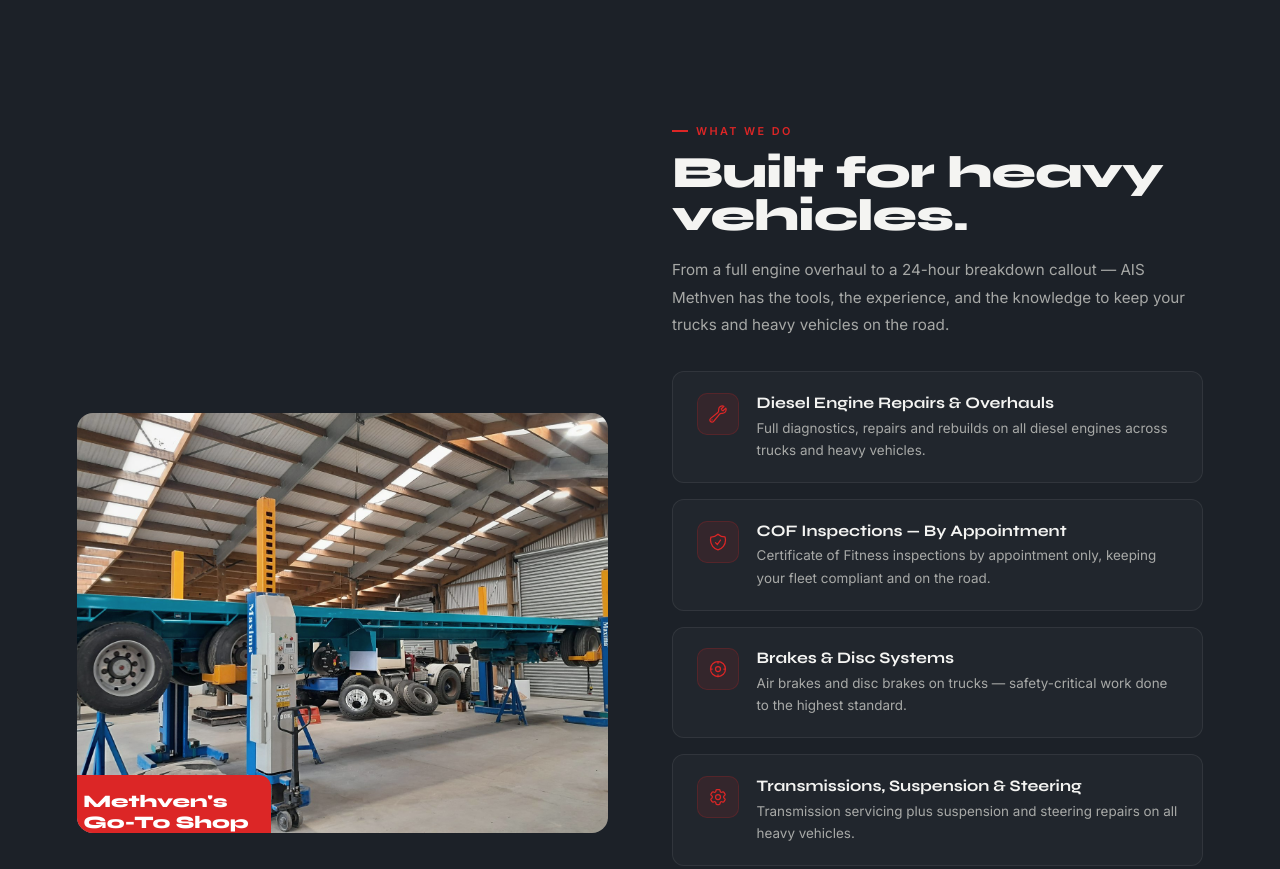
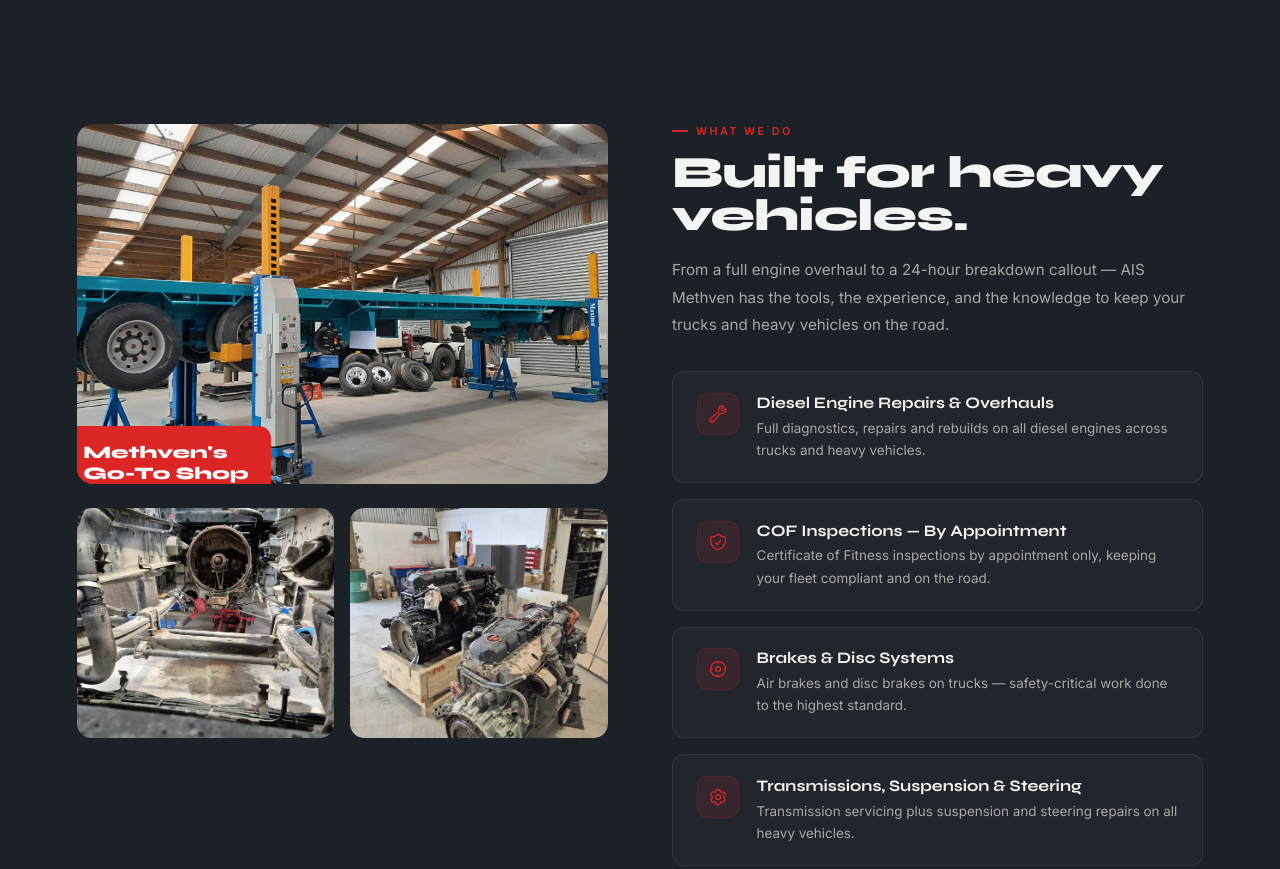
Before and after one commit to scaledsolutionsnz-sketch/ais-methven-demo, a plain HTML site: page index.html in a window 1280 px wide. Shown: the part 960-1829 px from the top of the page. Drawn offline with Linux system fonts and the light colour scheme.

Commit message:
Add photo stack to left of services section

```diff
--- a/index.html
+++ b/index.html
@@ -201,9 +201,14 @@ section { padding: 5.5rem 6%; }
 
 /* ── SERVICES ── */
 #services { background: var(--char2); }
-.services-layout { display: grid; grid-template-columns: 1fr 1fr; gap: 4rem; align-items: center; margin-top: 3.5rem; }
+.services-layout { display: grid; grid-template-columns: 1fr 1fr; gap: 4rem; align-items: start; margin-top: 3.5rem; }
+.services-media { display: flex; flex-direction: column; gap: 1.5rem; }
 .services-img { border-radius: 16px; overflow: hidden; position: relative; }
-.services-img img { width: 100%; height: 420px; object-fit: cover; display: block; filter: saturate(.85); }
+.services-img img { width: 100%; height: 360px; object-fit: cover; display: block; filter: saturate(.85); }
+.services-sub { display: grid; grid-template-columns: 1fr 1fr; gap: 1rem; }
+.services-sub img { width: 100%; height: 230px; object-fit: cover; display: block; border-radius: 14px; filter: saturate(.85); transition: transform .5s; }
+.services-sub .ss-item { border-radius: 14px; overflow: hidden; background: var(--char3); }
+.services-sub .ss-item:hover img { transform: scale(1.04); }
 .services-img-badge {
   position: absolute; bottom: -1rem; left: -1rem;
   background: var(--red); color: #fff;
@@ -466,9 +471,15 @@ footer {
 <section id="services">
   <div class="services-layout">
     <div class="fade-in">
-      <div class="services-img">
-        <img src="photos/ais-08.jpg" alt="Trucks up on the hoists inside the AIS Methven workshop">
-        <div class="services-img-badge">Methven's<br>Go-To Shop</div>
+      <div class="services-media">
+        <div class="services-img">
+          <img src="photos/ais-08.jpg" alt="Trucks up on the hoists inside the AIS Methven workshop">
+          <div class="services-img-badge">Methven's<br>Go-To Shop</div>
+        </div>
+        <div class="services-sub">
+          <div class="ss-item"><img src="photos/ais-13.jpg" alt="Truck in for service at the AIS Methven workshop" loading="lazy"></div>
+          <div class="ss-item"><img src="photos/ais-14.jpg" alt="Engine and driveline work underway at AIS Methven" loading="lazy"></div>
+        </div>
       </div>
     </div>
     <div class="fade-in">
```
